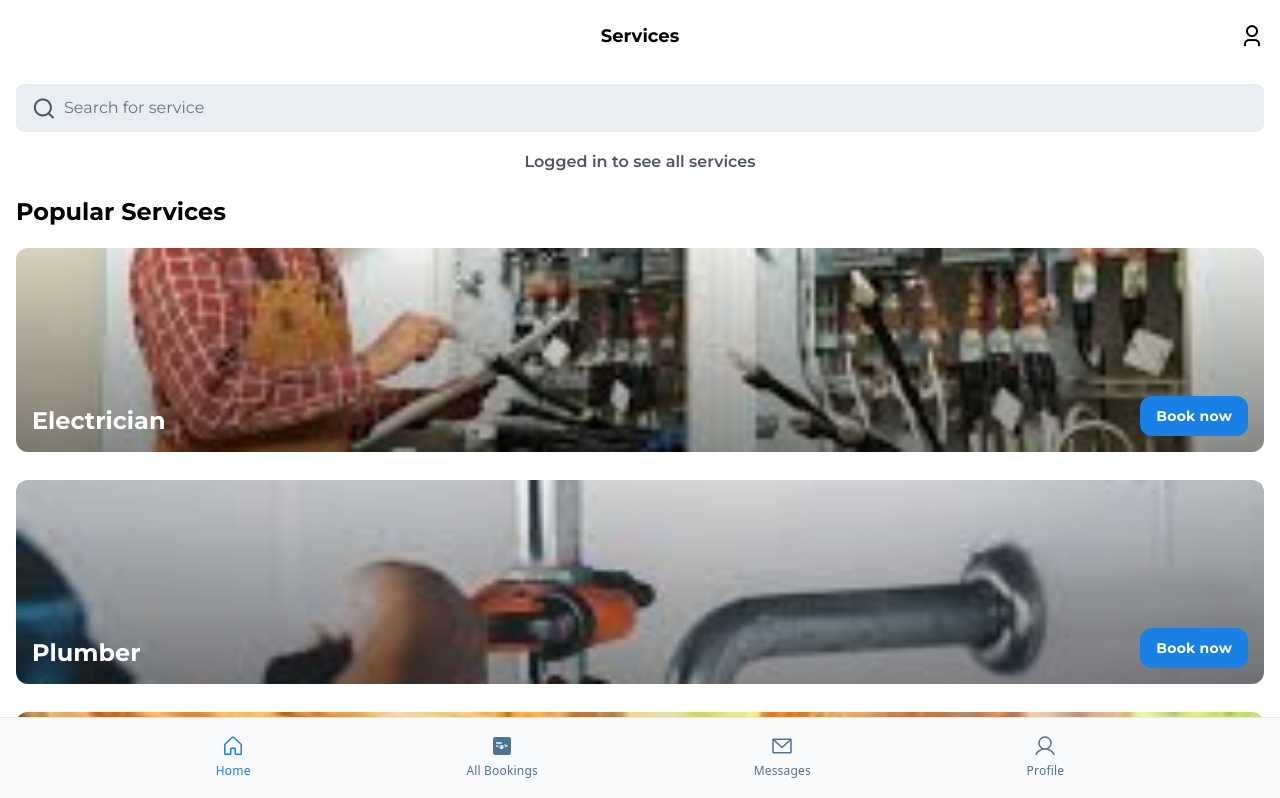
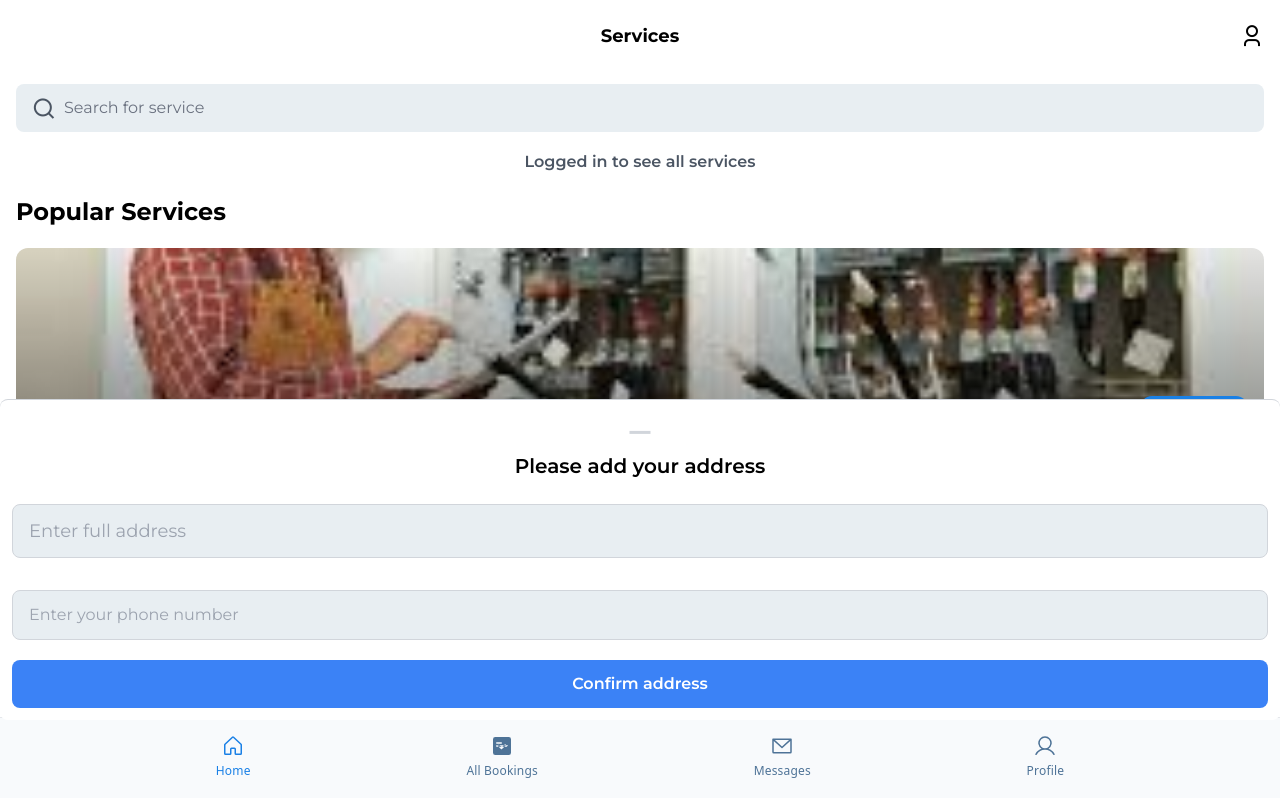
Before and after one commit to Amit-Kumar63/service-hub, a React (Vite) app in the folder frontend/: page /user/home in a window 1280 px wide. Shown: the top 798 px of the page. Built offline with nearby package versions, Linux system fonts and the light colour scheme.

Commit message:
Refactor AddAddressPopup and Home components for improved layout and animation; adjust positioning and button functionality

```diff
--- a/frontend/src/components/AddAddressPopup.jsx
+++ b/frontend/src/components/AddAddressPopup.jsx
@@ -9,7 +9,7 @@ const AddAddressPopup = ({setAddAddressPanel}) => {
         console.log(address, phone)
     }
   return (
-    <div className='fixed left-0 right-0 bottom-0 w-full bg-white border-t rounded-lg border-solid border-gray-300 flex justify-center items-center'>
+    <div className='w-full bg-white border-t rounded-lg border-solid border-gray-300 flex justify-center items-center'>
         <div className='h-full w-full p-3'>
         <h1 onClick={() => setAddAddressPanel(false)} className='text-center text-gray-300'><i className="text-4xl ri-subtract-line"></i></h1>
         <h4 className='text-xl font-semibold text-center mb-6'>Please add your address</h4>
@@ -21,7 +21,7 @@ const AddAddressPopup = ({setAddAddressPanel}) => {
         onChange={(e) => setPhone(e.target.value)}
         className='w-full py-3 px-4 border border-gray-300 bg-[#E8EEF2] rounded-lg outline-none'
         />
-        <button className='w-full mt-5 bg-blue-500 text-white px-4 py-3 font-semibold rounded-lg'>
+        <button onClick={handleAddress} className='w-full mt-5 bg-blue-500 text-white px-4 py-3 font-semibold rounded-lg'>
             Confirm address
         </button>
         </div>
--- a/frontend/src/pages/Home.jsx
+++ b/frontend/src/pages/Home.jsx
@@ -22,14 +22,15 @@ const Home = () => {
     useGSAP(() => {
       if (addAddressPanel) {
          gsap.to(addAddressPopupRef.current, {
-          display: 'block',
+          bottom: 80,
           transform: 'translateY(0)',
           delay: 0.3
         })
       }
       else {
         gsap.to(addAddressPopupRef.current, {
-          display: 'none',
+          bottom: 0,
+          duration: 0.3,
           transform: 'translateY(100%)'
         })
       }
@@ -68,7 +69,7 @@ const Home = () => {
     }
   ]
   return (
-    <div className='w-full h-screen font-montserrat py-5 px-4'>
+    <div className='w-full h-screen font-montserrat py-5 px-4 relative'>
         <div className='flex items-center justify-between w-full'>
         <h2 className='text-lg font-bold w-full text-center ml-6'>Services</h2>
         {
@@ -126,7 +127,7 @@ const Home = () => {
             )
           }
         </div>
-        <div ref={addAddressPopupRef} className='relative translate-y-full h-[450px] w-full'>
+        <div ref={addAddressPopupRef} className='fixed z-10 left-0 right-0 bottom-0 translate-y-full h-fit w-full'>
         <AddAddressPopup setAddAddressPanel={setAddAddressPanel}/>
         </div>
     </div>
```
